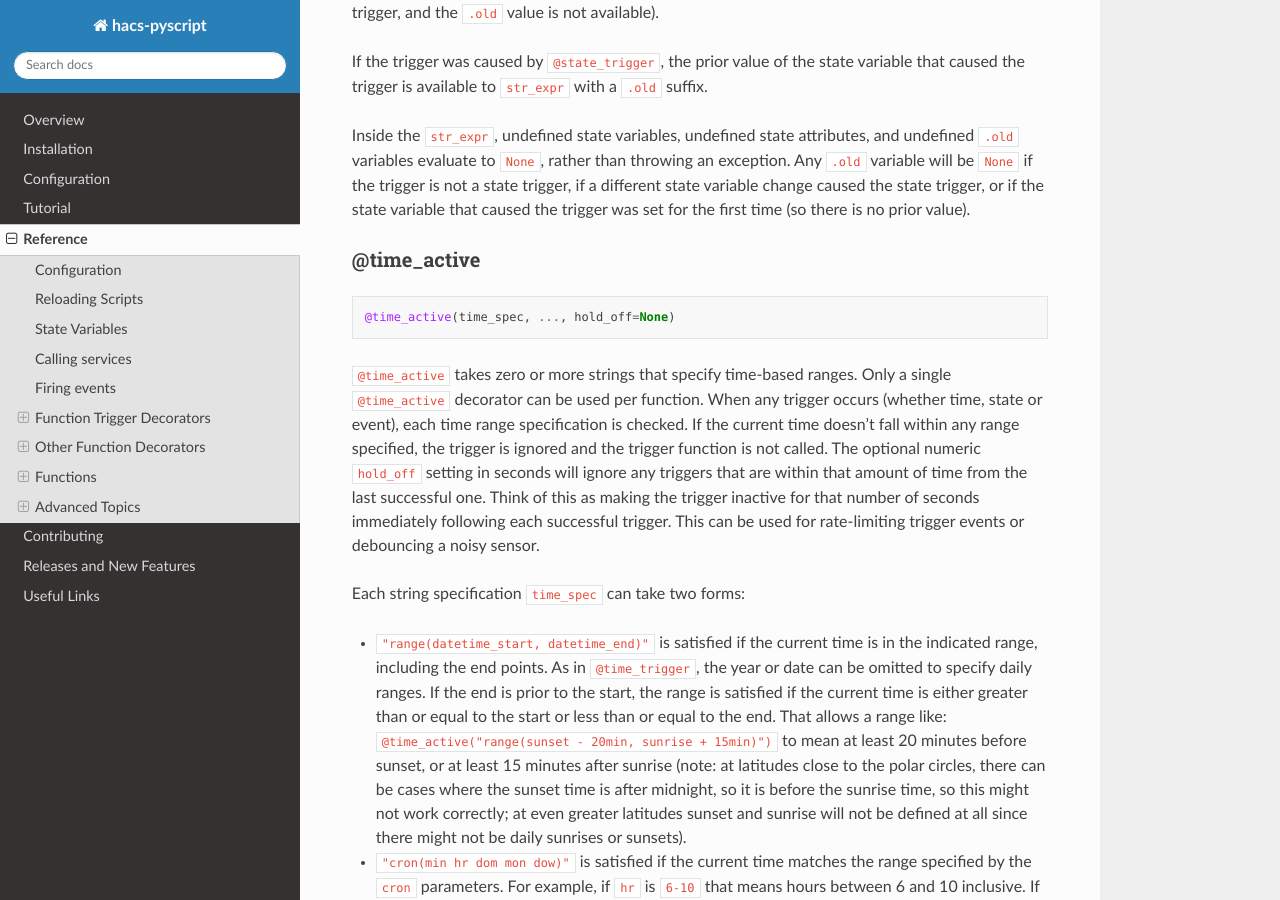
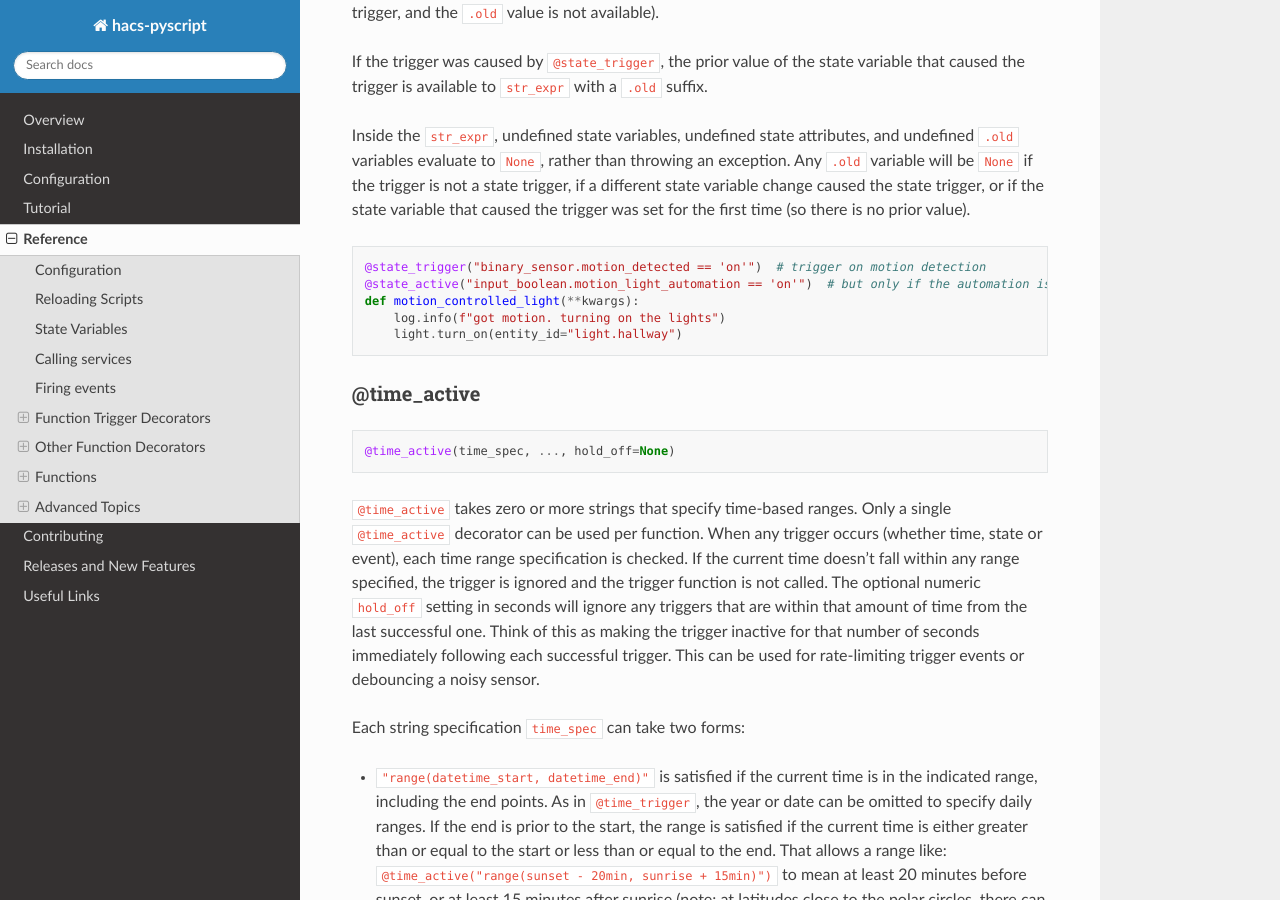
Before and after one commit to custom-components/pyscript, a Sphinx documentation site: the page built from docs/reference.rst, in a window 1280 px wide and 900 px high, scrolled down 17968 px. Built offline with Sphinx 7.4.7 and the Read the Docs theme 2.0.0, drawn with Linux system fonts in a browser that asks for light colours.

Commit message:
state_active code example

```diff
--- a/docs/reference.rst
+++ b/docs/reference.rst
@@ -821,6 +821,16 @@
 will be ``None`` if the trigger is not a state trigger, if a different state variable change
 caused the state trigger, or if the state variable that caused the trigger was set for the
 first time (so there is no prior value).
+
+.. code:: python
+
+   @state_trigger("binary_sensor.motion_detected == 'on'")  # trigger on motion detection
+   @state_active("input_boolean.motion_light_automation == 'on'")  # but only if the automation is enabled
+   def motion_controlled_light(**kwargs):
+       log.info(f"got motion. turning on the lights")
+       light.turn_on(entity_id="light.hallway")
+
+
 
 @time_active
 ^^^^^^^^^^^^
```
